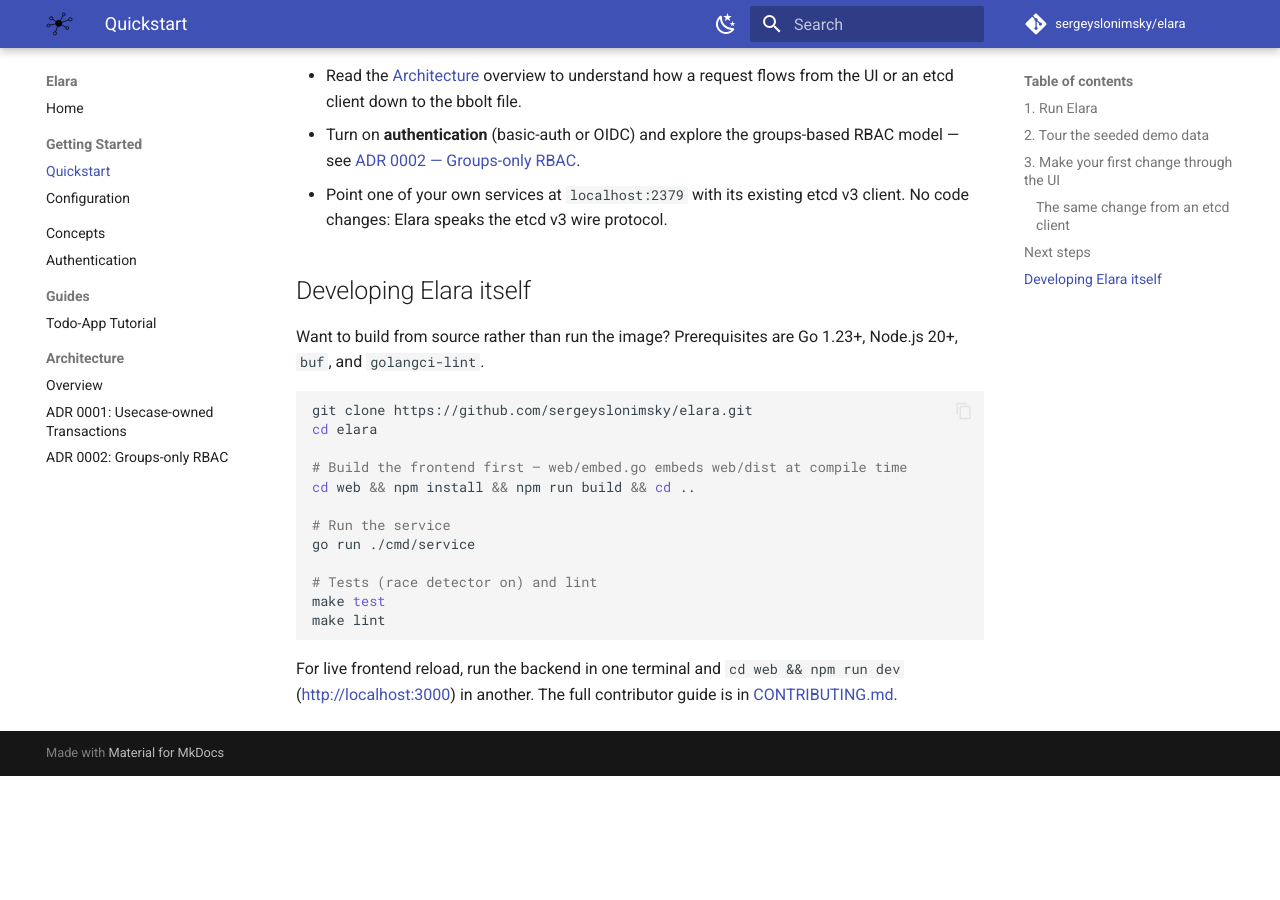
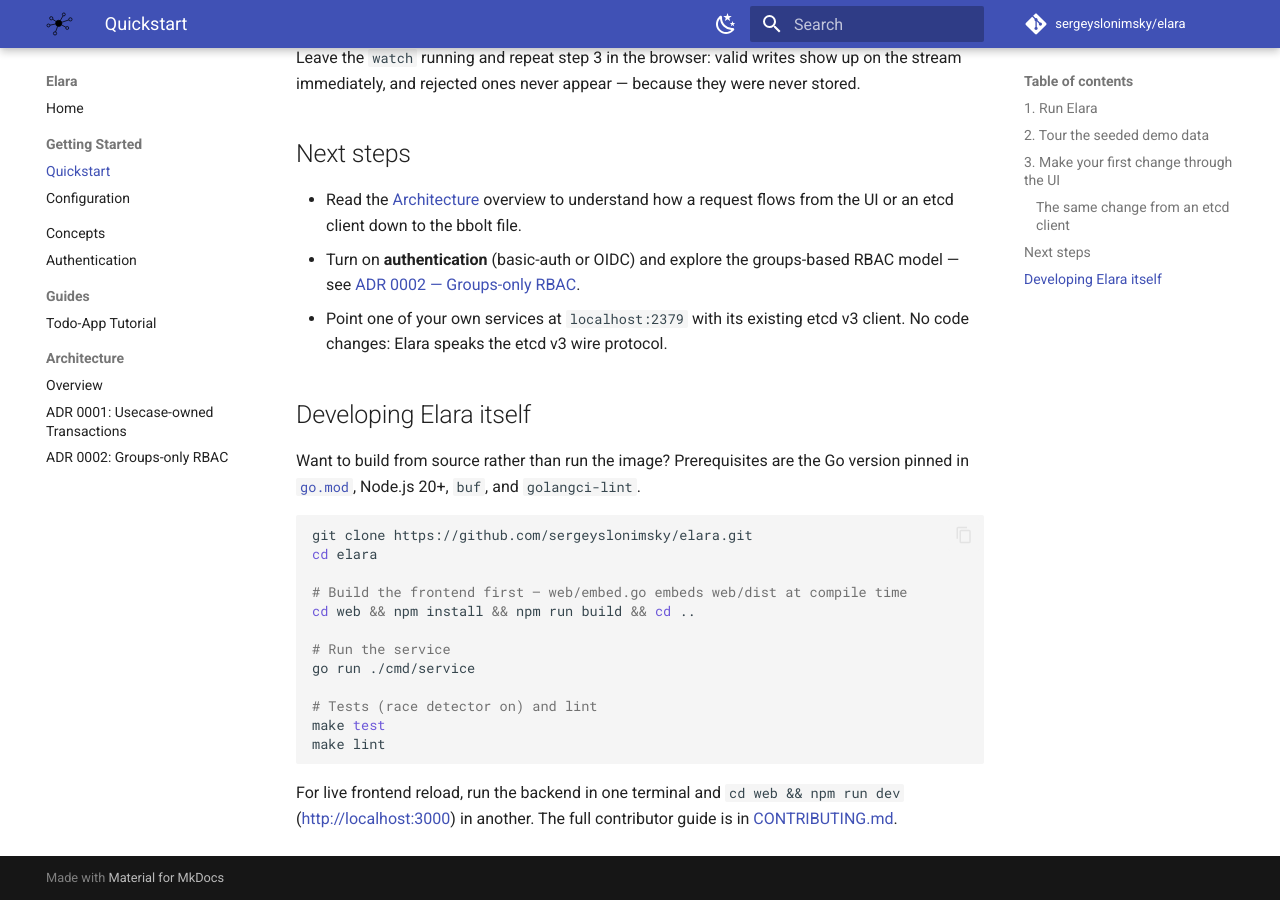
Before and after one commit to sergeyslonimsky/elara, an MkDocs documentation site: the page built from docs/quickstart.md, in a window 1280 px wide and 900 px high, scrolled down 2643 px. Built offline with MkDocs 1.6.1 and Material for MkDocs 9.7.7, drawn with Linux system fonts in a browser that asks for light colours; comment, search, counter and statistics services are not loaded; before the commit the page ends 3419 px from its top, so only the background shows below that; some of the changed text lies outside the part shown.

Commit message:
docs(quickstart): mention downloadable binaries; goreleaser: generate release notes
No prior job creates a GitHub Release for the vX.Y.Z app tag (only
chart-releaser's separate elara-X.Y.Z Helm releases exist), so
goreleaser's default disabled changelog would ship every release with
an empty body. Group notes by conventional-commit type instead.

Also gitignore goreleaser's local `dist/` snapshot output, verified via
`goreleaser release --snapshot --clean` + running the real darwin/arm64
binary end-to-end (confirmed it writes to ~/.elara/data and serves
/readyz).

Co-Authored-By: Claude Sonnet 5 <noreply@anthropic.com>
Claude-Session: https://claude.ai/code/session_01Xv4tJFL3MP7YhQAZrvnG2M

````diff
--- a/docs/quickstart.md
+++ b/docs/quickstart.md
@@ -120,8 +126,9 @@ were never stored.
 
 ## Developing Elara itself
 
-Want to build from source rather than run the image? Prerequisites are Go
-1.23+, Node.js 20+, `buf`, and `golangci-lint`.
+Want to build from source rather than run the image? Prerequisites are the Go
+version pinned in [`go.mod`](https://github.com/sergeyslonimsky/elara/blob/master/go.mod),
+Node.js 20+, `buf`, and `golangci-lint`.
 
 ```bash
 git clone https://github.com/sergeyslonimsky/elara.git
````
Also changed, not shown: other parts of docs/quickstart.md (+6 -0 lines), .goreleaser.yaml (+21 -4 lines), 1 other file.
